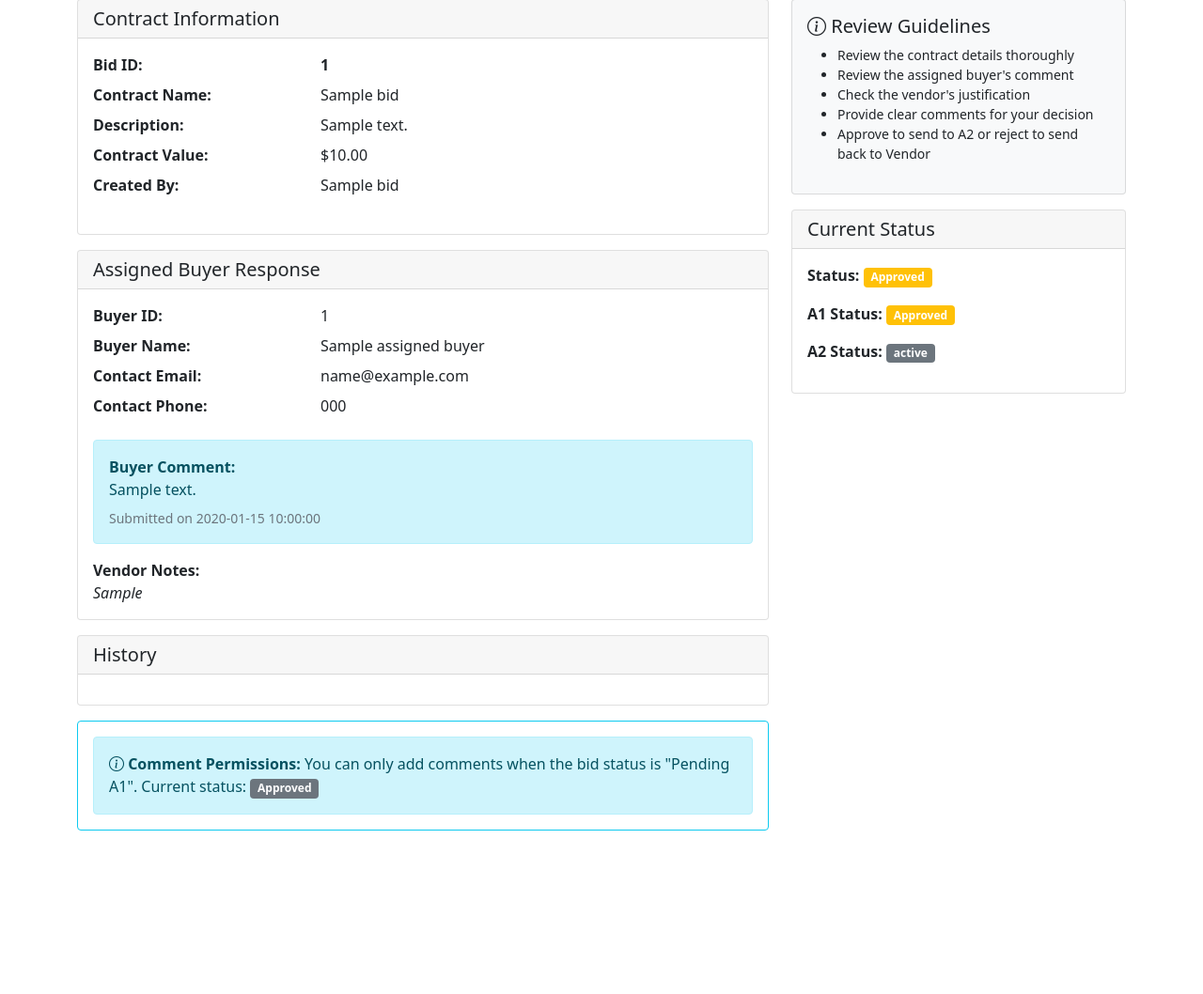
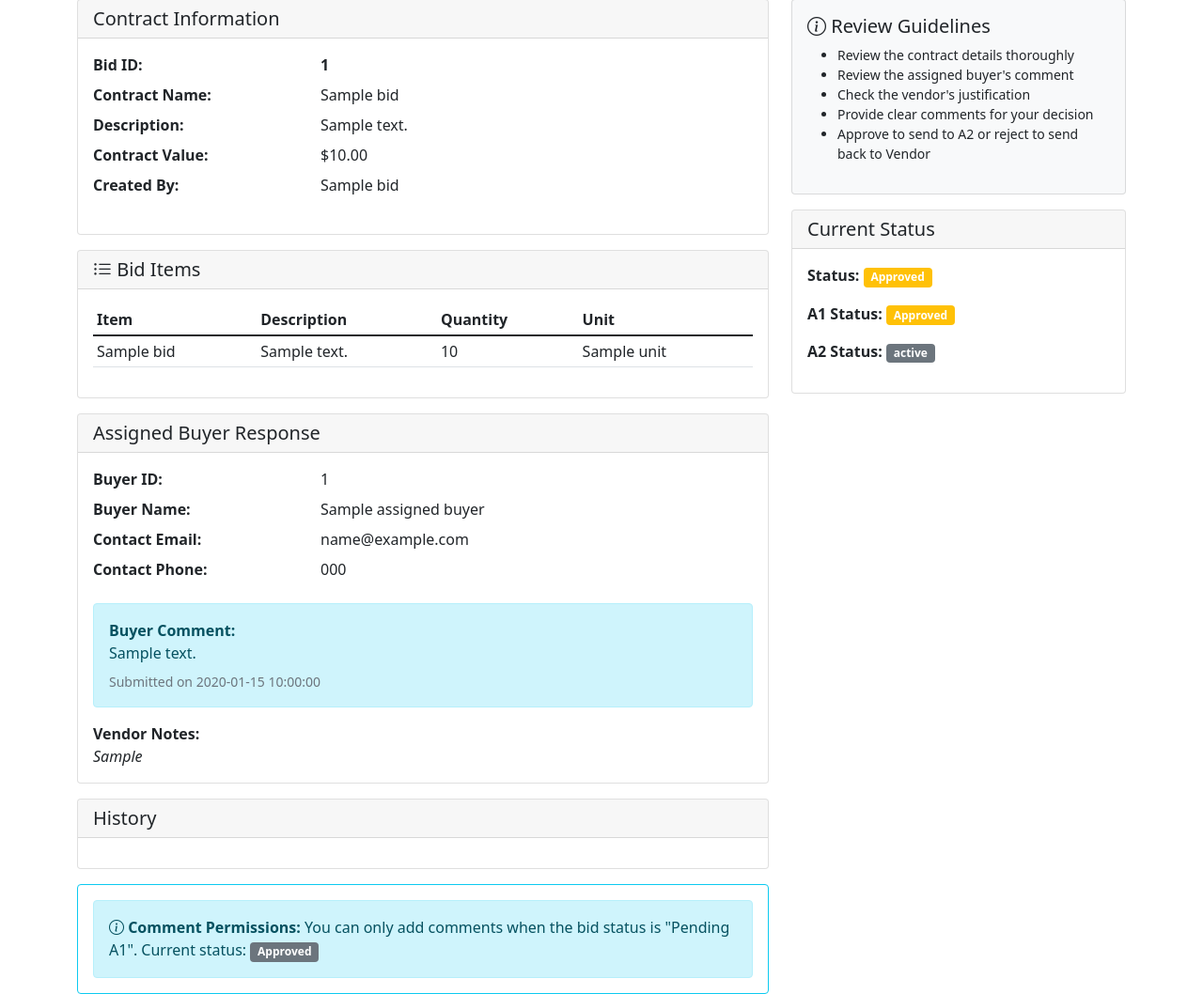
Before and after one commit to vineet2812/BidSystem, a Flask app: template templates/a1_view_bid.html in a window 1280 px wide. Shown: the part 203-1261 px from the top of the page at 94% size. Before the commit the page ends 1087 px from the top, so only its background shows below. Run offline with Flask 3, Linux system fonts and the light colour scheme; the template is opened without the code that fills it: most values are stand-ins (such as "Sample title", 1, 10 or a date in 2020); some libraries are stand-ins or nearby versions.

Commit message:
fixed various issues

```diff
--- a/app.py
+++ b/app.py
@@ -782,6 +782,16 @@ def download_pdf(bid_id):
     # Approval Workflow
     y = draw_section(c, y, "4. APPROVAL WORKFLOW")
 
+    # Buyer Submission
+    c.setFont("Helvetica-Bold", 11)
+    c.drawString(1*inch, y, "Buyer Submission")
+    y -= 0.2*inch
+    buyer_name = assigned_buyer.get('buyer_name') if assigned_buyer else 'N/A'
+    y = draw_field(c, y, "Buyer", buyer_name)
+    y = draw_field(c, y, "Comment", bid.get('buyer_comment') or 'No comment submitted')
+    y = draw_field(c, y, "Submitted On", bid.get('submission_date') or 'Not submitted')
+    y -= 0.2*inch
+
     # A1 Approval
     c.setFont("Helvetica-Bold", 11)
     c.drawString(1*inch, y, "Level 1 Approval (A1)")
--- a/templates/a1_view_bid.html
+++ b/templates/a1_view_bid.html
@@ -36,6 +36,39 @@
                 </dl>
             </div>
         </div>
+
+        <!-- Bid Items -->
+        {% if not items.empty %}
+        <div class="card mb-3">
+            <div class="card-header">
+                <h5 class="mb-0"><i class="bi bi-list-ul"></i> Bid Items</h5>
+            </div>
+            <div class="card-body">
+                <div class="table-responsive">
+                    <table class="table table-sm">
+                        <thead>
+                            <tr>
+                                <th>Item</th>
+                                <th>Description</th>
+                                <th>Quantity</th>
+                                <th>Unit</th>
+                            </tr>
+                        </thead>
+                        <tbody>
+                            {% for index, item in items.iterrows() %}
+                            <tr>
+                                <td>{{ item.item_name }}</td>
+                                <td>{{ item.item_description }}</td>
+                                <td>{{ item.quantity }}</td>
+                                <td>{{ item.unit }}</td>
+                            </tr>
+                            {% endfor %}
+                        </tbody>
+                    </table>
+                </div>
+            </div>
+        </div>
+        {% endif %}
 
         <!-- Assigned Buyer Response -->
         <div class="card mb-3">
```
Also changed, not shown: templates/a2_view_bid.html (+33 -0 lines).
